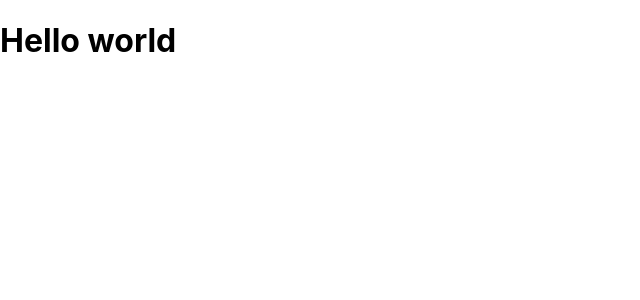
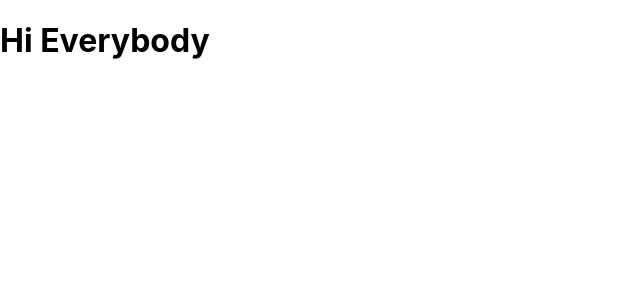
Before and after one commit to MuhammadSalmanManzoor/bootcamp-react-app, a React (Create React App) app: page / in a window 1280 px wide. Shown: the top 300 px of the page, without its empty margins (0-640 px from the left). Built offline with nearby package versions, Linux system fonts and the light colour scheme.

Commit message:
Update App.js

```diff
--- a/src/App.js
+++ b/src/App.js
@@ -5,7 +5,7 @@ import './App.css';
 function App() {
   return (
     <div>
-    <h1>Hello world</h1>
+    <h1>Hi Everybody</h1>
     </div>
   );
 }
```
